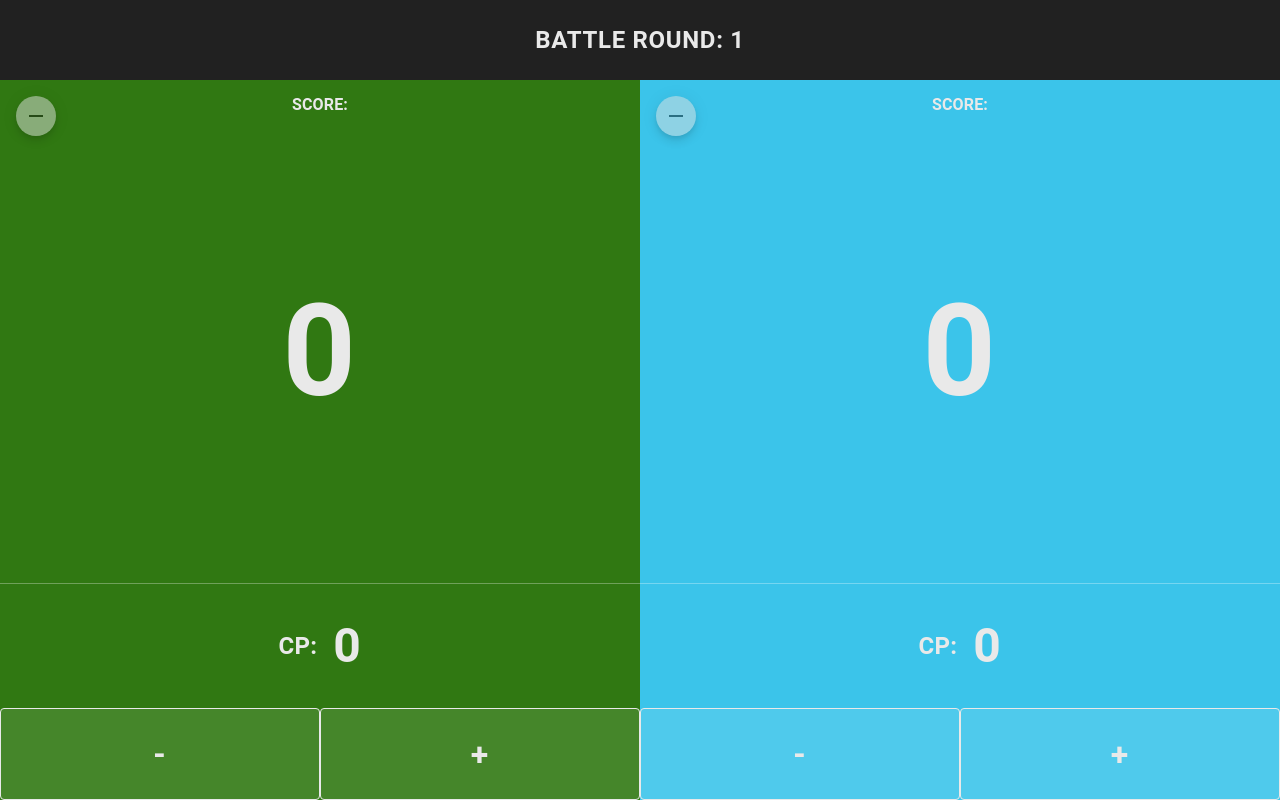
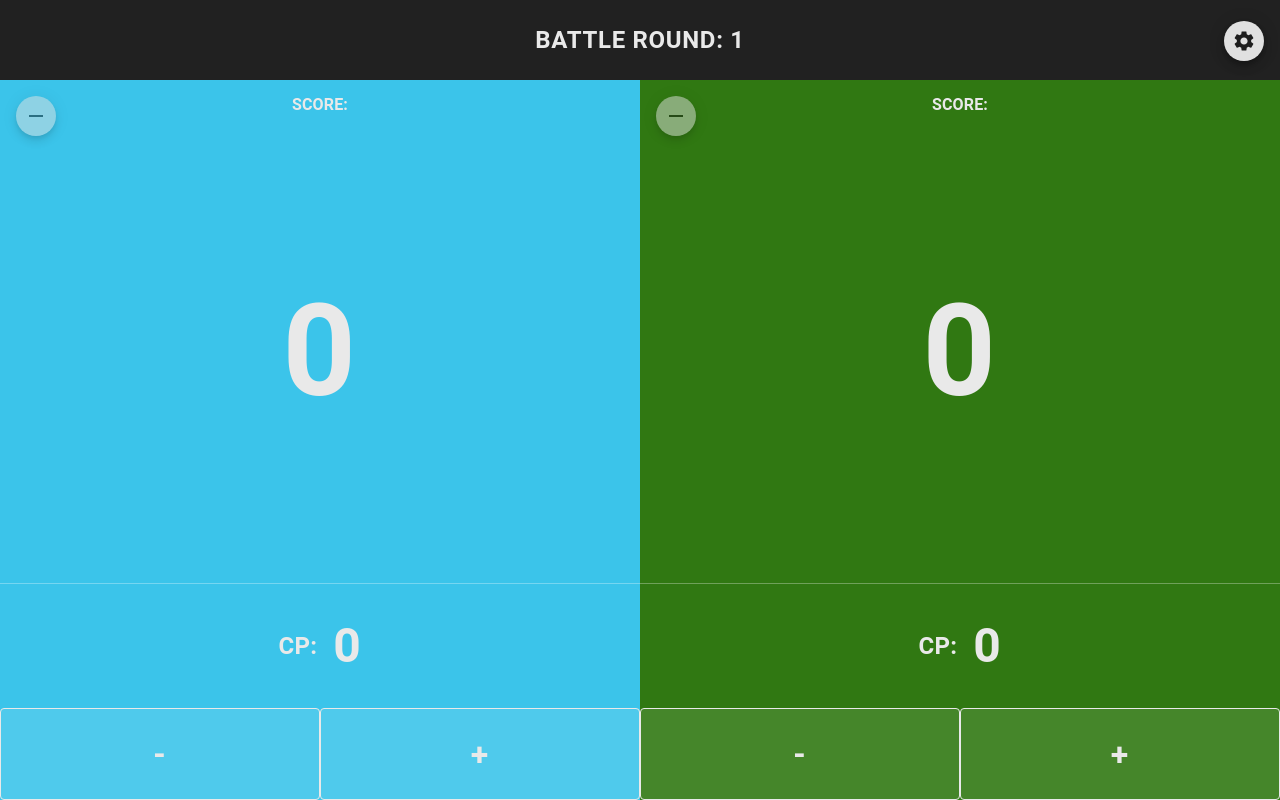
Before and after one commit to seal62/warhammer-score-keeper, a React (Create React App) app: page / in a window 1280 px wide. Built offline with nearby package versions, Linux system fonts and the light colour scheme.

Commit message:
addings 4 player option

```diff
--- a/src/App.tsx
+++ b/src/App.tsx
@@ -1,11 +1,41 @@
+import { useEffect, useState, useCallback } from 'react';
 import './App.css';
 
 import { ScoreKeeper } from './containers/score-keeper';
+import { Settings } from './containers/settings';
+
+export type SettingsValues = { players: number };
+const settingsInitialValues = {
+  players: 2,
+}
 
 function App() {
+  const [settingsIsOpen, setSettingsIsOpen] = useState(false);
+  const [settings, setSettings] = useState(settingsInitialValues);
+
+  const handleOpenSettings = useCallback((open: boolean) => setSettingsIsOpen(open), []);
+
+  useEffect(() => {
+    const setAppHeight = () => {
+      const doc = document.documentElement;
+      doc.style.setProperty('--app-height', `${window.innerHeight}px`);
+      console.log(window.innerHeight)
+    }
+    setAppHeight();
+    window.addEventListener('resize', setAppHeight);
+
+    return () => window.removeEventListener('resize', setAppHeight);
+  }, []);
+
+  const handleUpdateSettings = useCallback((key: string, value: any) => {
+    console.log(key, value)
+    setSettings(state => ({ ...state, [key]: value }))
+  }, []);
+
   return (
     <div className="App">
-      <ScoreKeeper />
+      <ScoreKeeper numberOfPlayers={settings.players} openSettings={() => handleOpenSettings(true)} />
+      <Settings settings={settings} updateSetting={handleUpdateSettings} isOpen={settingsIsOpen} closeSettings={() => handleOpenSettings(false)}  />
     </div>
   );
 }
--- a/src/components/score-card.tsx
+++ b/src/components/score-card.tsx
@@ -27,9 +27,13 @@ type ScoreCardProps = {
 const getPlayerColour = (id: Players) => {
   switch(id) {
     case Players.playerOne:
+      return '#3bc4ea';
+    case Players.playerTwo:
       return '#307812';
+    case Players.playerThree:
+      return '#ff9800';
     default:
-      return '#3bc4ea';
+      return '#673ab7';
   }
 }
 
--- a/src/components/score-keeper-layout.tsx
+++ b/src/components/score-keeper-layout.tsx
@@ -3,17 +3,29 @@ import { Stack, Box } from '@mui/material'
 type ScoreKeeperLayoutProps = {
   PlayerOneCard: JSX.Element;
   PlayerTwoCard: JSX.Element;
+  PlayerThreeCard: JSX.Element;
+  PlayerFourCard: JSX.Element;
   TurnCard: JSX.Element;
+  numberOfPlayers: number;
 }
 
-export const ScoreKeeperLayout = ({ PlayerOneCard, PlayerTwoCard, TurnCard }: ScoreKeeperLayoutProps) => (
+export const ScoreKeeperLayout = ({ PlayerOneCard, PlayerTwoCard, PlayerThreeCard, PlayerFourCard, TurnCard, numberOfPlayers }: ScoreKeeperLayoutProps) => (
   <Box sx={{ height: '100vh' }}>
-    <Stack sx={{ height: '10%', backgroundColor: '#212121' }}>
+    <Stack sx={{ height: '10%', backgroundColor: '#212121', justifyContent: 'center' }}>
       {TurnCard}
     </Stack>
-    <Stack direction="row" sx={{ height: '90%' }}>
-      {PlayerOneCard}
-      {PlayerTwoCard}
-    </Stack>
+    {numberOfPlayers === 2 ? (
+      <Stack direction="row" sx={{ height: '90%' }}>
+        {PlayerOneCard}
+        {PlayerTwoCard}
+      </Stack>
+    ) : (
+      <Stack direction="row" sx={{ height: '90%' }}>
+        {PlayerOneCard}
+        {PlayerTwoCard}
+        {PlayerThreeCard}
+        {PlayerFourCard}
+      </Stack>
+    )}
   </Box>
 )
--- /dev/null
+++ b/src/components/settings-layout.tsx
@@ -0,0 +1,30 @@
+import { Box, FormControlLabel, Radio, RadioGroup, Stack, Typography } from "@mui/material";
+import { CSSProperties } from "react";
+import { SettingsValues } from "../App";
+
+const settingsContainerStyles: CSSProperties = {
+  background: '#e8e8e8',
+  margin: '25vh',
+  padding: '2.5rem 2rem',
+  borderRadius: '1rem',
+}
+
+type SettingsLayoutProps = {
+  settings: SettingsValues;
+  updateSetting(key: string, value: any): void;
+}
+
+export const SettingsLayout = ({ settings, updateSetting }: SettingsLayoutProps) => (
+  <Box style={settingsContainerStyles}>
+    <Typography style={{ textAlign: 'center', fontWeight: 'bold', fontSize: '1.5rem' }}>Settings</Typography>
+    <Box>
+      <Typography style={{ fontWeight: 'bold' }}>Number of Players:</Typography>
+      <Stack>
+        <RadioGroup style={{ flexDirection: 'row' }} value={settings.players} onChange={(ev) => updateSetting('players', Number(ev.target.value))}>
+          <FormControlLabel value={2} control={<Radio />} label="2" />
+          <FormControlLabel value={4} control={<Radio />} label="4" />
+        </RadioGroup>
+      </Stack>
+    </Box>
+  </Box>
+);
--- a/src/components/turn-card.tsx
+++ b/src/components/turn-card.tsx
@@ -1,12 +1,21 @@
-import { Button } from "@mui/material";
+import { Button, Fab, Box } from "@mui/material";
+import SettingsIcon from '@mui/icons-material/Settings';
 
 type TurnCardProps = {
   turn: number;
   updateTurn(): void;
+  openSettings(): void;
 }
 
-export const TurnCard = ({ turn, updateTurn }: TurnCardProps) => (
-  <Button sx={{ width: '100%', flexGrow: 1, color: '#e9e9e9', fontSize: '1.5rem', fontWeight: 'bold' }} variant="text" onClick={updateTurn}>
-    Battle Round: {turn}
-  </Button>
+export const TurnCard = ({ turn, updateTurn, openSettings }: TurnCardProps) => (
+  <Box style={{ position: 'relative' }}>
+    <Button sx={{ width: '100%', flexGrow: 1, color: '#e9e9e9', fontSize: '1.5rem', fontWeight: 'bold' }} variant="text" onClick={updateTurn}>
+      Battle Round: {turn}
+    </Button>
+    <Fab
+      size="small"
+      style={{ position: 'absolute', right: '0', marginRight: '1rem', marginTop: '0.5rem' }}
+      onClick={openSettings}
+    ><SettingsIcon /></Fab>
+  </Box>
 );
--- a/src/containers/score-keeper.tsx
+++ b/src/containers/score-keeper.tsx
@@ -1,4 +1,4 @@
-import { useCallback, useMemo, useState } from "react";
+import { useCallback, useEffect, useMemo, useState } from "react";
 import { ScoreCard } from "../components/score-card";
 import { ScoreKeeperLayout } from "../components/score-keeper-layout";
 import { TurnCard } from "../components/turn-card";
@@ -11,14 +11,18 @@ type PlayerState = {
 type Game = {
   playerOne: PlayerState;
   playerTwo: PlayerState;
+  playerThree: PlayerState;
+  playerFour: PlayerState;
 }
 
 export enum Players {
   playerOne = 'playerOne',
   playerTwo = 'playerTwo',
+  playerThree = 'playerThree',
+  playerFour = 'playerFour',
 }
 
-const initialState: Game = {
+const initialScoreState: Game = {
   playerOne: {
     score: 0,
     cp: 0,
@@ -27,6 +31,14 @@ const initialState: Game = {
     score: 0,
     cp: 0,
   },
+  playerThree: {
+    score: 0,
+    cp: 0,
+  },
+  playerFour: {
+    score: 0,
+    cp: 0,
+  }
 }
 
 type CardState = { minusActive: boolean };
@@ -36,11 +48,22 @@ const initialCardState: { [key: string]: CardState } = {
   },
   [Players.playerTwo]: {
     minusActive: false,
+  },
+  [Players.playerThree]: {
+    minusActive: false,
+  },
+  [Players.playerFour]: {
+    minusActive: false,
   }
 }
 
-export const ScoreKeeper = () => {
-  const [score, setScore] = useState<Game>(initialState);
+type ScoreKeeperProps = {
+  openSettings(): void;
+  numberOfPlayers: number;
+}
+
+export const ScoreKeeper = ({ openSettings, numberOfPlayers }: ScoreKeeperProps) => {
+  const [score, setScore] = useState<Game>(initialScoreState);
   const [turn, setTurn] = useState(1);
   const [cardState, setCardState] = useState(initialCardState);
 
@@ -78,7 +101,45 @@ export const ScoreKeeper = () => {
     />, [score.playerTwo, handleUpdateScore, handleUpdateCp, handleUpdateCardState, cardState.playerTwo]
   );
 
-  const CurrentTurnCard = useMemo(() => <TurnCard turn={turn} updateTurn={handleUpdateTurn} />, [turn, handleUpdateTurn]);
+  const PlayerThreeCard = useMemo(() =>
+    <ScoreCard
+      id={Players.playerThree}
+      score={score.playerThree.score}
+      cp={score.playerThree.cp}
+      updateScore={handleUpdateScore}
+      updateCp={handleUpdateCp}
+      updateCardState={handleUpdateCardState}
+      cardState={cardState.playerThree}
+    />, [score.playerThree, handleUpdateScore, handleUpdateCp, handleUpdateCardState, cardState.playerThree]
+  );
 
-  return <ScoreKeeperLayout PlayerOneCard={PlayerOneCard} PlayerTwoCard={PlayerTwoCard} TurnCard={CurrentTurnCard} />;
+  const PlayerFourCard = useMemo(() =>
+    <ScoreCard
+      id={Players.playerFour}
+      score={score.playerFour.score}
+      cp={score.playerFour.cp}
+      updateScore={handleUpdateScore}
+      updateCp={handleUpdateCp}
+      updateCardState={handleUpdateCardState}
+      cardState={cardState.playerFour}
+    />, [score.playerFour, handleUpdateScore, handleUpdateCp, handleUpdateCardState, cardState.playerFour]
+  );
+
+  const CurrentTurnCard = useMemo(() => <TurnCard turn={turn} updateTurn={handleUpdateTurn} openSettings={openSettings} />, [turn, handleUpdateTurn, openSettings]);
+
+  useEffect(() => {
+    setScore(initialScoreState);
+    setTurn(1);
+    setCardState(initialCardState);
+    console.log(typeof numberOfPlayers === 'number')
+  }, [numberOfPlayers]);
+
+  return <ScoreKeeperLayout
+    PlayerOneCard={PlayerOneCard}
+    PlayerTwoCard={PlayerTwoCard}
+    PlayerThreeCard={PlayerThreeCard}
+    PlayerFourCard={PlayerFourCard}
+    TurnCard={CurrentTurnCard}
+    numberOfPlayers={numberOfPlayers}
+  />;
 }
--- /dev/null
+++ b/src/containers/settings.tsx
@@ -0,0 +1,16 @@
+import { Modal } from "@mui/material";
+import { SettingsValues } from "../App";
+import { SettingsLayout } from "../components/settings-layout";
+
+type SettingsProps = {
+  settings: SettingsValues
+  isOpen: boolean;
+  updateSetting(key: string, value: any): void;
+  closeSettings(): void;
+}
+
+export const Settings = ({ settings, isOpen, updateSetting, closeSettings }: SettingsProps) => (
+  <Modal open={isOpen} onClose={closeSettings} aria-labelledby="Settings">
+    <SettingsLayout settings={settings} updateSetting={updateSetting}  />
+  </Modal>
+)
--- a/src/index.css
+++ b/src/index.css
@@ -1,5 +1,11 @@
+:root {
+  /* -—appHeight: 100%; */
+  --app-height: 100%;
+}
+
 html {
-  height: -webkit-fill-available;
+  height: 100vh;
+  height: calc(100vh - env(safe-area-inset-bottom));
 }
 
 body {
@@ -10,6 +16,6 @@ body {
   -webkit-font-smoothing: antialiased;
   -moz-osx-font-smoothing: grayscale;
 
-  min-height: 100vh;
-  min-height: -webkit-fill-available;
+  height: 100vh;
+  height: calc(100vh - env(safe-area-inset-bottom));
 }
```
